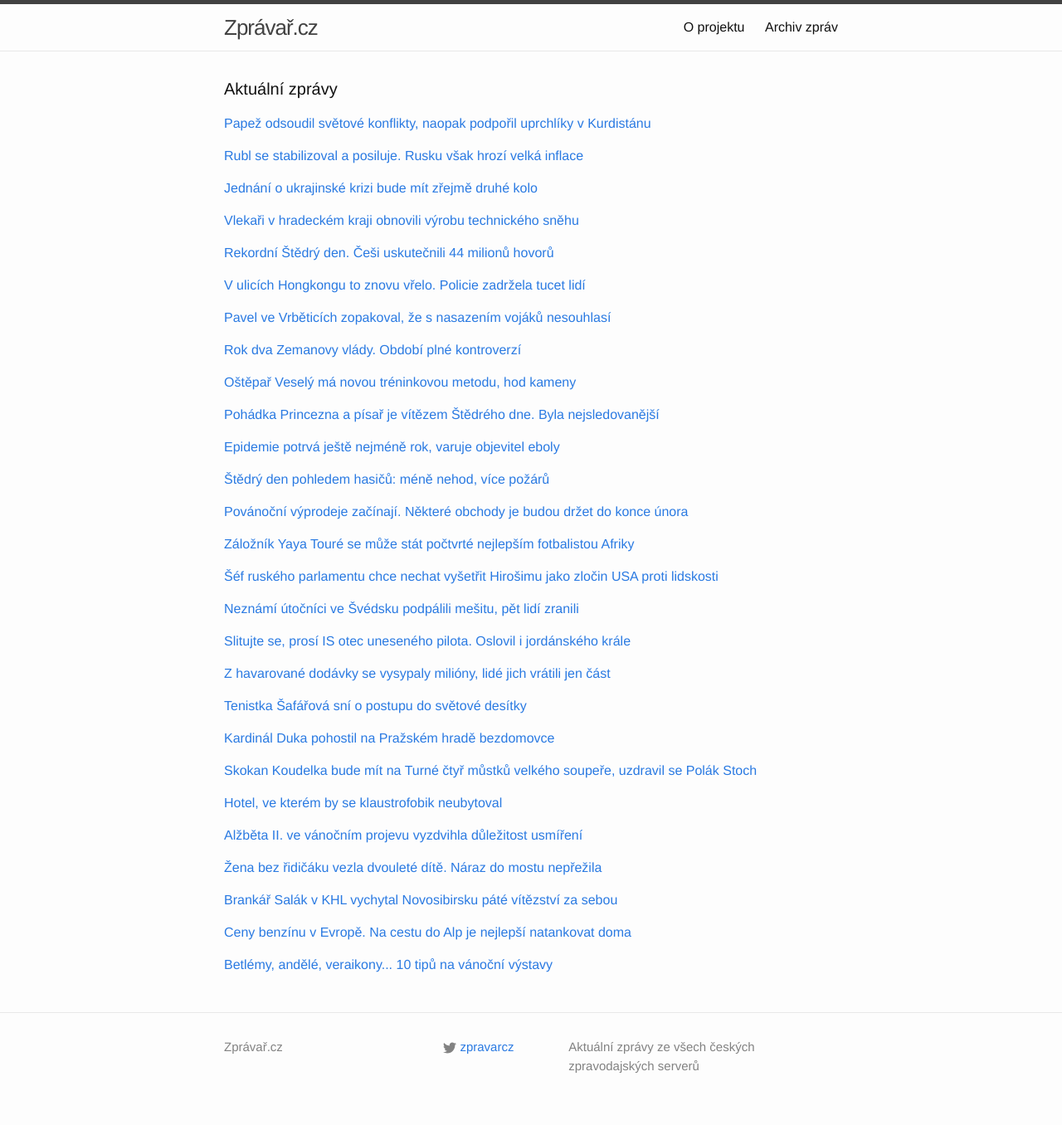
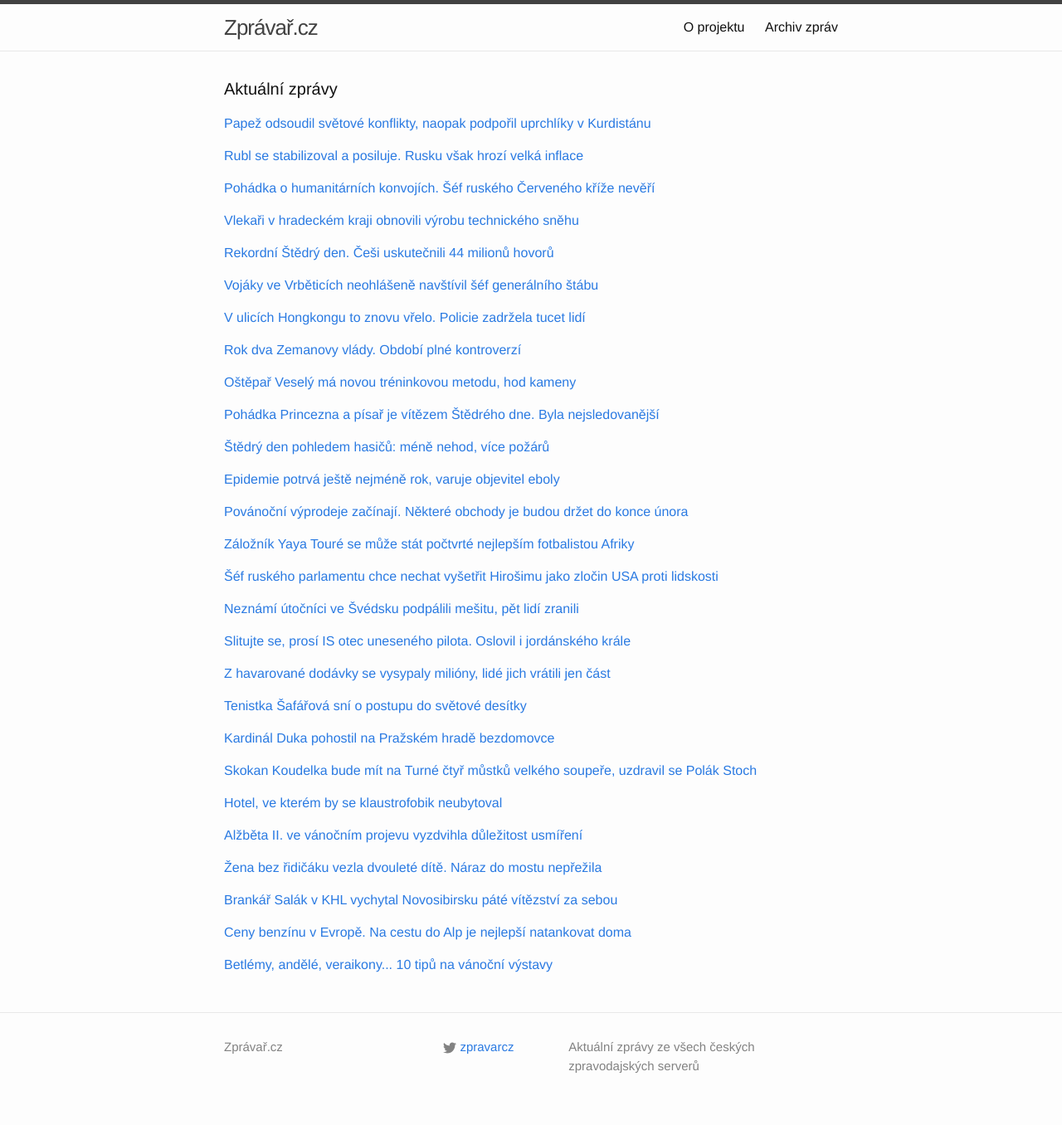
Before and after one commit to adliska/zpravar, a Jekyll site: the page built from index.html, in a window 1280 px wide. Shown: the whole page at 83% size. Built offline with Jekyll 4.4.1, drawn with Linux system fonts in a browser that asks for light colours.

Commit message:
zpravar news update

```diff
--- a/index.html
+++ b/index.html
@@ -45,9 +45,11 @@ layout: default
 <li><a href=http://byznys.ihned.cz/c1-63298960-rubl-propad-skoncil-posiluje-anton-siluanov>Ruský ministr financí: Období nestability rublu skončilo - byznys.ihned.cz</a></li>
 <li><a href=http://www.financninoviny.cz/zpravodajstvi/zpravy/siluanov-rubl-zpevnuje-obdobi-nestability-skoncilo/1162323>Siluanov: Rubl zpevňuje, období nestability skončilo - www.financninoviny.cz</a></li>
 </ul>
-</div><p><a href="javascript:;" onclick="toggle_visibility('zpravy2')">Jednání o ukrajinské krizi bude mít zřejmě druhé kolo</a></p>
+</div><p><a href="javascript:;" onclick="toggle_visibility('zpravy2')">Pohádka o humanitárních konvojích. Šéf ruského Červeného kříže nevěří</a></p>
 <div id="zpravy2" style="display:none">
 <ul>
+<li><a href=http://echo24.cz/a/iYqmD>Pohádka o humanitárních konvojích. Šéf ruského Červeného kříže nevěří - echo24.cz</a></li>
+<li><a href=http://www.ceskatelevize.cz/ct24/svet/296428-sef-cerveneho-krize-v-moskve-humanitarni-konvoje-spis-invaze/>Šéf Červeného kříže v Moskvě: Humanitární konvoje? Spíš invaze - www.ceskatelevize.cz</a></li>
 <li><a href=http://www.tyden.cz/rubriky/zahranici/rusko-a-okoli/jednani-o-ukrajinske-krizi-bude-mit-zrejme-druhe-kolo_328332.html>Jednání o ukrajinské krizi bude mít zřejmě druhé kolo - www.tyden.cz</a></li>
 <li><a href=http://www.novinky.cz/zahranicni/evropa/357216-kolony-s-ruskou-pomoci-tajne-vezly-na-ukrajinu-bojovniky-z-jekaterinburgu.html>Kolony s ruskou pomocí tajně vezly na Ukrajinu bojovníky z Jekatěrinburgu - www.novinky.cz</a></li>
 <li><a href=http://www.ceskatelevize.cz/ct24/ukrajinska-krize/296392-vysledky-rozhovoru-o-ukrajine-odmitaji-zatim-obe-strany-komentovat/>Výsledky rozhovorů o Ukrajině odmítají zatím obě strany komentovat - www.ceskatelevize.cz</a></li>
@@ -86,8 +88,20 @@ layout: default
 <li><a href=http://www.tyden.cz/rubriky/byznys/mobily/cesi-na-stedry-den-volali-o-sto-sest-vytvorili-novy-rekord_328309.html>Češi na Štědrý den volali o sto šest. Vytvořili nový rekord - www.tyden.cz</a></li>
 <li><a href=http://mobil.idnes.cz/vanocni-sms-rekord-0n9-/mobilni-operatori.aspx?c=A141209_162117_mobilni-operatori_HRO>Rekord v odeslaných SMS Češi nepokořili, triumf slaví v počtu hovorů - mobil.idnes.cz</a></li>
 </ul>
-</div><p><a href="javascript:;" onclick="toggle_visibility('zpravy5')">V ulicích Hongkongu to znovu vřelo. Policie zadržela tucet lidí</a></p>
+</div><p><a href="javascript:;" onclick="toggle_visibility('zpravy5')">Vojáky ve Vrběticích neohlášeně navštívil šéf generálního štábu</a></p>
 <div id="zpravy5" style="display:none">
+<ul>
+<li><a href=http://www.denik.cz/z_domova/vojaky-ve-vrbeticich-neohlasene-navstivil-sef-generalniho-stabu-20141225.html>Vojáky ve Vrběticích neohlášeně navštívil šéf generálního štábu - www.denik.cz</a></li>
+<li><a href=http://www.tyden.cz/rubriky/domaci/pavel-ve-vrbeticich-zopakoval-ze-s-nasazenim-vojaku-nesouhlasi_328313.html>Pavel ve Vrběticích zopakoval, že s nasazením vojáků nesouhlasí - www.tyden.cz</a></li>
+<li><a href=http://www.novinky.cz/domaci/357227-general-pavel-provedl-vanocni-prepadovku-vojaku-u-vrbetickeho-municaku.html>Generál Pavel provedl vánoční přepadovku vojáků u vrbětického muničáku - www.novinky.cz</a></li>
+<li><a href=http://www.ceskatelevize.cz/ct24/regiony/296401-pavel-ve-vrbeticich-vojaci-by-meli-odjet-hned-jak-bude-znam-obsah-skladu/>Pavel ve Vrběticích: Vojáci by měli odjet hned, jak bude znám obsah skladů - www.ceskatelevize.cz</a></li>
+<li><a href=http://zpravy.aktualne.cz/regiony/zlinsky/pavel-prijel-do-vrbetic-vojaky-chce-stahnout-co-nejdrive/r~8b2a393c8c3511e49fc3002590604f2e/>Tajná návštěva ve Vrběticích. Za vojáky přijel generál Pavel - zpravy.aktualne.cz</a></li>
+<li><a href=http://www.ceskatelevize.cz/ct24/regiony/296401-pavel-ve-vrbeticich-vojaci-by-meli-odjet-hned-jak-bude-znamy-obsah-skladu/>Pavel ve Vrběticích: Vojáci by měli odjet hned, jak bude známý obsah skladů - www.ceskatelevize.cz</a></li>
+<li><a href=http://www.ceskenoviny.cz/zpravy/zpravy/vojaky-ve-vrbeticich-neohlasene-navstivil-sef-generalniho-stabu/1162365>Vojáky ve Vrběticích neohlášeně navštívil šéf generálního štábu - www.ceskenoviny.cz</a></li>
+<li><a href=http://www.ceskenoviny.cz/zpravy/zpravy/lipova-chce-zprujezdnit-cestu-do-haluzic-policie-zatim-nevyhovi/1162353>Lipová chce zprůjezdnit cestu do Haluzic, policie zatím nevyhoví - www.ceskenoviny.cz</a></li>
+</ul>
+</div><p><a href="javascript:;" onclick="toggle_visibility('zpravy6')">V ulicích Hongkongu to znovu vřelo. Policie zadržela tucet lidí</a></p>
+<div id="zpravy6" style="display:none">
 <ul>
 <li><a href=http://zpravy.e15.cz/zahranicni/udalosti/v-ulicich-hongkongu-to-znovu-vrelo-policie-zadrzela-tucet-lidi-1148630>V ulicích Hongkongu to znovu vřelo. Policie zadržela tucet lidí - zpravy.e15.cz</a></li>
 <li><a href=http://www.ceskatelevize.cz/ct24/svet/296386-ulice-hongkongu-zachvatily-nove-potycky/>Ulice Hongkongu zachvátily nové potyčky - www.ceskatelevize.cz</a></li>
@@ -96,17 +110,6 @@ layout: default
 <li><a href=http://zpravy.aktualne.cz/pri-novych-protestech-v-hongkongu-zatkla-policie-tucet-lidi/r~c2dc2a168bfe11e4a7d8002590604f2e/>Při nových protestech v Hongkongu zatkla policie tucet lidí - zpravy.aktualne.cz</a></li>
 <li><a href=http://www.ceskenoviny.cz/zpravy/zpravy/pri-novych-protestech-v-hongkongu-zadrzela-policie-tucet-lidi/1162293>Při nových protestech v Hongkongu zadržela policie tucet lidí - www.ceskenoviny.cz</a></li>
 <li><a href=http://www.novinky.cz/zahranicni/svet/357206-v-hongkongu-opet-propukly-protesty-policie-tvrde-zasahla.html>V Hongkongu opět propukly protesty, policie tvrdě zasáhla - www.novinky.cz</a></li>
-</ul>
-</div><p><a href="javascript:;" onclick="toggle_visibility('zpravy6')">Pavel ve Vrběticích zopakoval, že s nasazením vojáků nesouhlasí</a></p>
-<div id="zpravy6" style="display:none">
-<ul>
-<li><a href=http://www.tyden.cz/rubriky/domaci/pavel-ve-vrbeticich-zopakoval-ze-s-nasazenim-vojaku-nesouhlasi_328313.html>Pavel ve Vrběticích zopakoval, že s nasazením vojáků nesouhlasí - www.tyden.cz</a></li>
-<li><a href=http://www.novinky.cz/domaci/357227-general-pavel-provedl-vanocni-prepadovku-vojaku-u-vrbetickeho-municaku.html>Generál Pavel provedl vánoční přepadovku vojáků u vrbětického muničáku - www.novinky.cz</a></li>
-<li><a href=http://www.ceskatelevize.cz/ct24/regiony/296401-pavel-ve-vrbeticich-vojaci-by-meli-odjet-hned-jak-bude-znam-obsah-skladu/>Pavel ve Vrběticích: Vojáci by měli odjet hned, jak bude znám obsah skladů - www.ceskatelevize.cz</a></li>
-<li><a href=http://zpravy.aktualne.cz/regiony/zlinsky/pavel-prijel-do-vrbetic-vojaky-chce-stahnout-co-nejdrive/r~8b2a393c8c3511e49fc3002590604f2e/>Tajná návštěva ve Vrběticích. Za vojáky přijel generál Pavel - zpravy.aktualne.cz</a></li>
-<li><a href=http://www.ceskatelevize.cz/ct24/regiony/296401-pavel-ve-vrbeticich-vojaci-by-meli-odjet-hned-jak-bude-znamy-obsah-skladu/>Pavel ve Vrběticích: Vojáci by měli odjet hned, jak bude známý obsah skladů - www.ceskatelevize.cz</a></li>
-<li><a href=http://www.ceskenoviny.cz/zpravy/zpravy/vojaky-ve-vrbeticich-neohlasene-navstivil-sef-generalniho-stabu/1162365>Vojáky ve Vrběticích neohlášeně navštívil šéf generálního štábu - www.ceskenoviny.cz</a></li>
-<li><a href=http://www.ceskenoviny.cz/zpravy/zpravy/lipova-chce-zprujezdnit-cestu-do-haluzic-policie-zatim-nevyhovi/1162353>Lipová chce zprůjezdnit cestu do Haluzic, policie zatím nevyhoví - www.ceskenoviny.cz</a></li>
 </ul>
 </div><p><a href="javascript:;" onclick="toggle_visibility('zpravy7')">Rok dva Zemanovy vlády. Období plné kontroverzí</a></p>
 <div id="zpravy7" style="display:none">
@@ -137,23 +140,23 @@ layout: default
 <li><a href=http://www.denik.cz/ekonomika/pohadka-princezna-a-pisar-nejsledovanejsim-poradem-stedreho-dne-20141225.html>Pohádka Princezna a písař nejsledovanějším pořadem Štědrého dne - www.denik.cz</a></li>
 <li><a href=http://domaci.ihned.cz/c1-63298770-sledovanost-stedry-vecer-stedry-den-ct1-nova-prima>Štědrý večer ovládly ČT 1 a Prima. Porazily i premiéru Šafránkové na Nově - domaci.ihned.cz</a></li>
 </ul>
-</div><p><a href="javascript:;" onclick="toggle_visibility('zpravy10')">Epidemie potrvá ještě nejméně rok, varuje objevitel eboly</a></p>
+</div><p><a href="javascript:;" onclick="toggle_visibility('zpravy10')">Štědrý den pohledem hasičů: méně nehod, více požárů</a></p>
 <div id="zpravy10" style="display:none">
+<ul>
+<li><a href=http://www.tyden.cz/rubriky/domaci/stedry-den-pohledem-hasicu-mene-nehod-vice-pozaru_328315.html>Štědrý den pohledem hasičů: méně nehod, více požárů - www.tyden.cz</a></li>
+<li><a href=http://www.denik.cz/z_domova/hasicum-na-stedry-den-ubylo-zasahu-pozaru-ale-bylo-vic-20141225.html>Hasičům na Štědrý den ubylo zásahů, požárů ale bylo víc - www.denik.cz</a></li>
+<li><a href=http://www.ceskenoviny.cz/zpravy/zpravy/hasicum-na-stedry-den-ubylo-zasahu-pozaru-ale-bylo-vic/1162375>Hasičům na Štědrý den ubylo zásahů, požárů ale bylo víc - www.ceskenoviny.cz</a></li>
+<li><a href=http://www.novinky.cz/krimi/357207-hasici-meli-perny-stedry-den.html>Hasiči měli perný Štědrý den - www.novinky.cz</a></li>
+<li><a href=http://www.novinky.cz/krimi/357207-hasici-na-olomoucku-maji-za-sebou-perny-den.html>Hasiči na Olomoucku mají za sebou perný den  - www.novinky.cz</a></li>
+</ul>
+</div><p><a href="javascript:;" onclick="toggle_visibility('zpravy11')">Epidemie potrvá ještě nejméně rok, varuje objevitel eboly</a></p>
+<div id="zpravy11" style="display:none">
 <ul>
 <li><a href=http://www.ceskatelevize.cz/ct24/svet/296400-epidemie-potrva-jeste-nejmene-rok-varuje-objevitel-eboly/>Epidemie potrvá ještě nejméně rok, varuje objevitel eboly - www.ceskatelevize.cz</a></li>
 <li><a href=http://zpravy.e15.cz/zahranicni/udalosti/boj-proti-ebole-nekonci-epidemie-v-zapadni-africe-potrva-nejmene-rok-1148632>Boj proti ebole nekončí. Epidemie v západní Africe potrvá nejméně rok - zpravy.e15.cz</a></li>
 <li><a href=http://www.novinky.cz/zahranicni/svet/357209-epidemie-eboly-potrva-nejmene-dalsi-rok.html>Epidemie eboly potrvá nejméně další rok  - www.novinky.cz</a></li>
 <li><a href=http://zahranicni.ihned.cz/afrika/c1-63298760-ebola-afrika-epidemie>Epidemie eboly potrvá na západě Afriky ještě nejméně rok - zahranicni.ihned.cz</a></li>
 <li><a href=http://www.ceskenoviny.cz/zpravy/zpravy/epidemie-eboly-v-zapadni-africe-asi-potrva-nejmene-jeste-rok/1162301>Epidemie eboly v západní Africe asi potrvá nejméně ještě rok - www.ceskenoviny.cz</a></li>
-</ul>
-</div><p><a href="javascript:;" onclick="toggle_visibility('zpravy11')">Štědrý den pohledem hasičů: méně nehod, více požárů</a></p>
-<div id="zpravy11" style="display:none">
-<ul>
-<li><a href=http://www.tyden.cz/rubriky/domaci/stedry-den-pohledem-hasicu-mene-nehod-vice-pozaru_328315.html>Štědrý den pohledem hasičů: méně nehod, více požárů - www.tyden.cz</a></li>
-<li><a href=http://www.denik.cz/z_domova/hasicum-na-stedry-den-ubylo-zasahu-pozaru-ale-bylo-vic-20141225.html>Hasičům na Štědrý den ubylo zásahů, požárů ale bylo víc - www.denik.cz</a></li>
-<li><a href=http://www.ceskenoviny.cz/zpravy/zpravy/hasicum-na-stedry-den-ubylo-zasahu-pozaru-ale-bylo-vic/1162375>Hasičům na Štědrý den ubylo zásahů, požárů ale bylo víc - www.ceskenoviny.cz</a></li>
-<li><a href=http://www.novinky.cz/krimi/357207-hasici-meli-perny-stedry-den.html>Hasiči měli perný Štědrý den - www.novinky.cz</a></li>
-<li><a href=http://www.novinky.cz/krimi/357207-hasici-na-olomoucku-maji-za-sebou-perny-den.html>Hasiči na Olomoucku mají za sebou perný den  - www.novinky.cz</a></li>
 </ul>
 </div><p><a href="javascript:;" onclick="toggle_visibility('zpravy12')">Povánoční výprodeje začínají. Některé obchody je budou držet do konce února</a></p>
 <div id="zpravy12" style="display:none">
```
